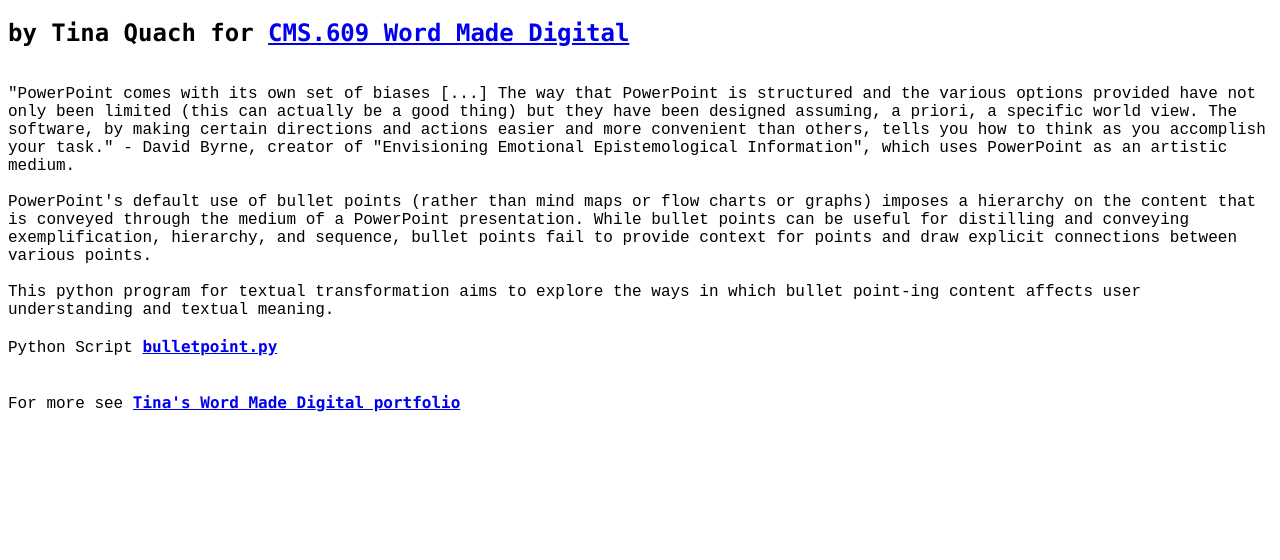
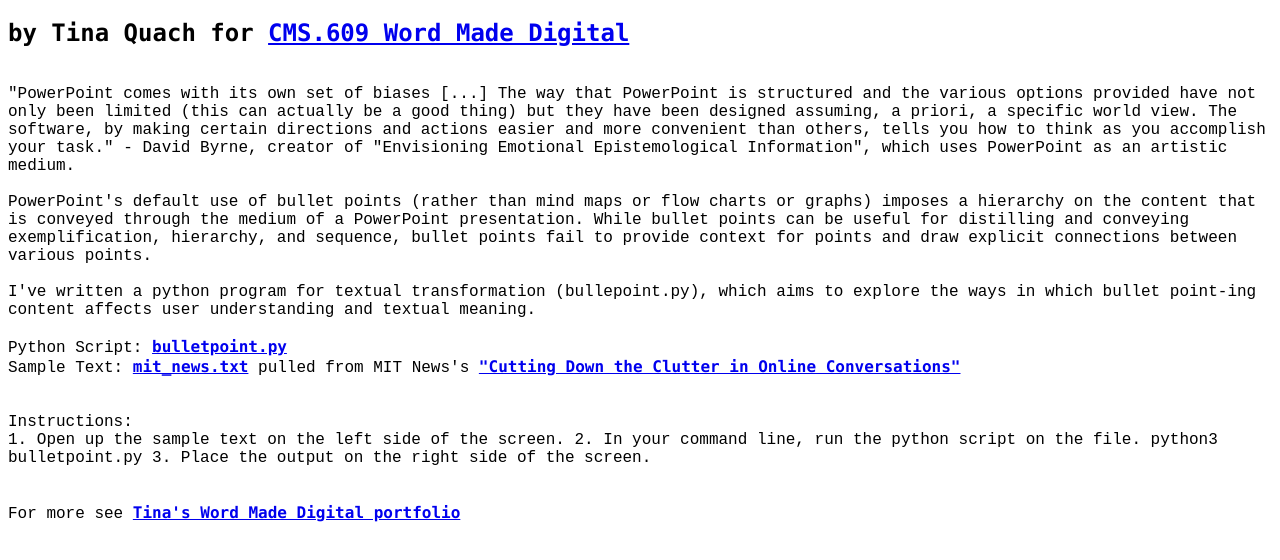
Before and after one commit to quachtina96/word-made-digital, a plain HTML site: page bulletpoint.html in a window 1280 px wide. Shown: the part 62-622 px from the top of the page. Drawn offline with Linux system fonts and the light colour scheme; a web font is replaced by a local one.

Commit message:
edit bulletpoint

```diff
--- a/bulletpoint.html
+++ b/bulletpoint.html
@@ -17,12 +17,23 @@
 	<br>
 	"PowerPoint comes with its own set of biases [...] The way that PowerPoint is structured and the various options provided have not only been limited (this can actually be a good thing) but they have been designed assuming, a priori, a specific world view. The software, by making certain directions and actions easier and more convenient than others, tells you how to think as you accomplish your task." - David Byrne, creator of "Envisioning Emotional Epistemological Information", which uses PowerPoint as an artistic medium.
 	<br><br>
+
 	PowerPoint's default use of bullet points (rather than mind maps or flow charts or graphs) imposes a hierarchy on the content that is conveyed through the medium of a PowerPoint presentation. While bullet points can be useful for distilling and conveying exemplification, hierarchy, and sequence, bullet points fail to provide context for points and draw explicit connections between various points.
 	<br><br>
-	This python program for textual transformation aims to explore the ways in which bullet point-ing content affects user understanding and textual meaning.
 
+	I've written a python program for textual transformation (bullepoint.py), which aims to explore the ways in which bullet point-ing content affects user understanding and textual meaning.
 	<br><br>
-	Python Script <a href="bulletpoint/bulletpoint.py">bulletpoint.py</a>
+
+	Python Script: <a href="bulletpoint/bulletpoint.py">bulletpoint.py</a> <br>
+	Sample Text: <a href="bulletpoint/mit_news.txt">mit_news.txt</a> pulled from MIT News's <a href="http://news.mit.edu/2017/cutting-down-clutter-in-online-conversations-0309">"Cutting Down the Clutter in Online Conversations"</a> <br>
+	<br><br>
+
+	Instructions: <br>
+	1. Open up the sample text on the left side of the screen.
+	2. In your command line, run the python script on the file.
+		python3 bulletpoint.py <path_to_file>
+	3. Place the output on the right side of the screen.
+
 	<br>
 	<br>
 	<br>
```
Also changed, not shown: bulletpoint/mit_news.txt (renamed from bulletpoint/mit_news_2.txt).
